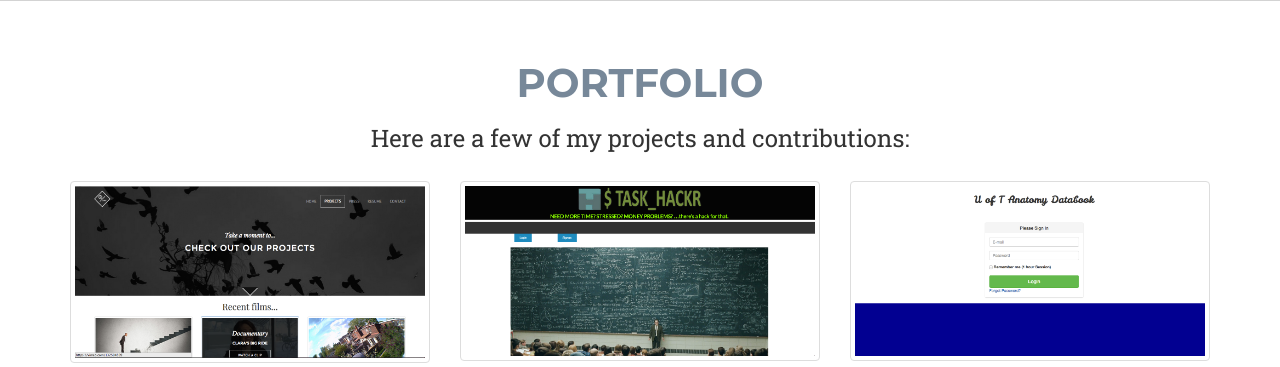
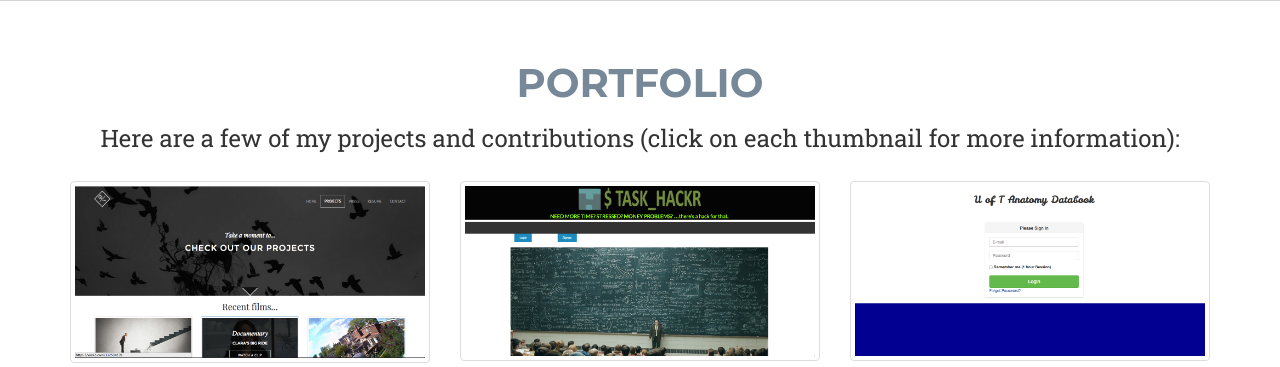
Before and after one commit to christophszcz/personal_website, a PHP site: page / in a window 1280 px wide. Shown: the part 1599-1966 px from the top of the page. Run offline with PHP 8.4, Linux system fonts and the light colour scheme; data that the repository does not hold is empty; some libraries are stand-ins or nearby versions.

Commit message:
Added extra text information

```diff
--- a/index.php
+++ b/index.php
@@ -163,7 +163,7 @@
           <br>
           <br>
           <h2 class="portfolio-title">Portfolio</h2>
-          <h3>Here are a few of my projects and contributions:</h3>
+          <h3>Here are a few of my projects and contributions (click on each thumbnail for more information):</h3>
         </div>
       </div>
       <br>
```
